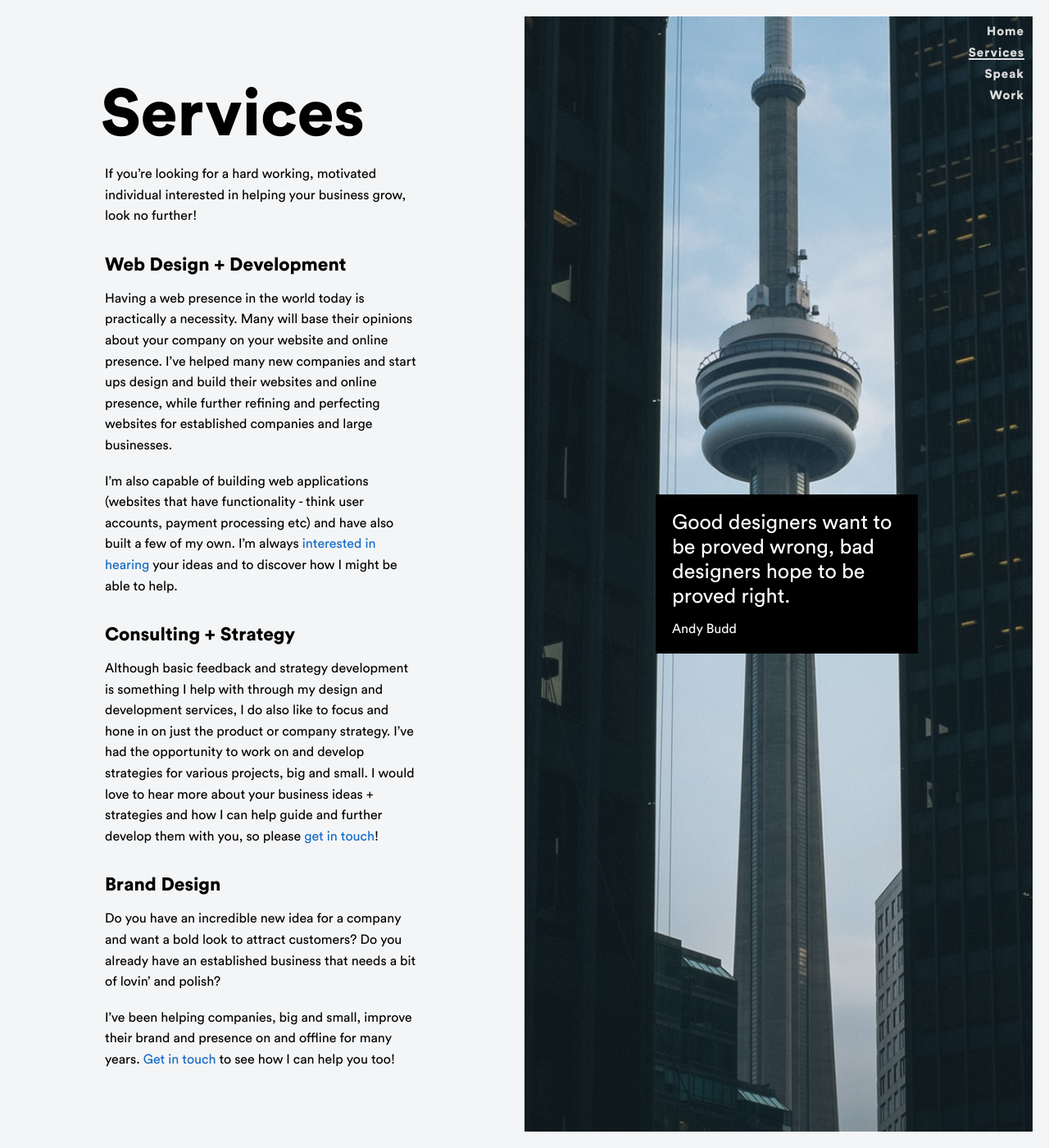
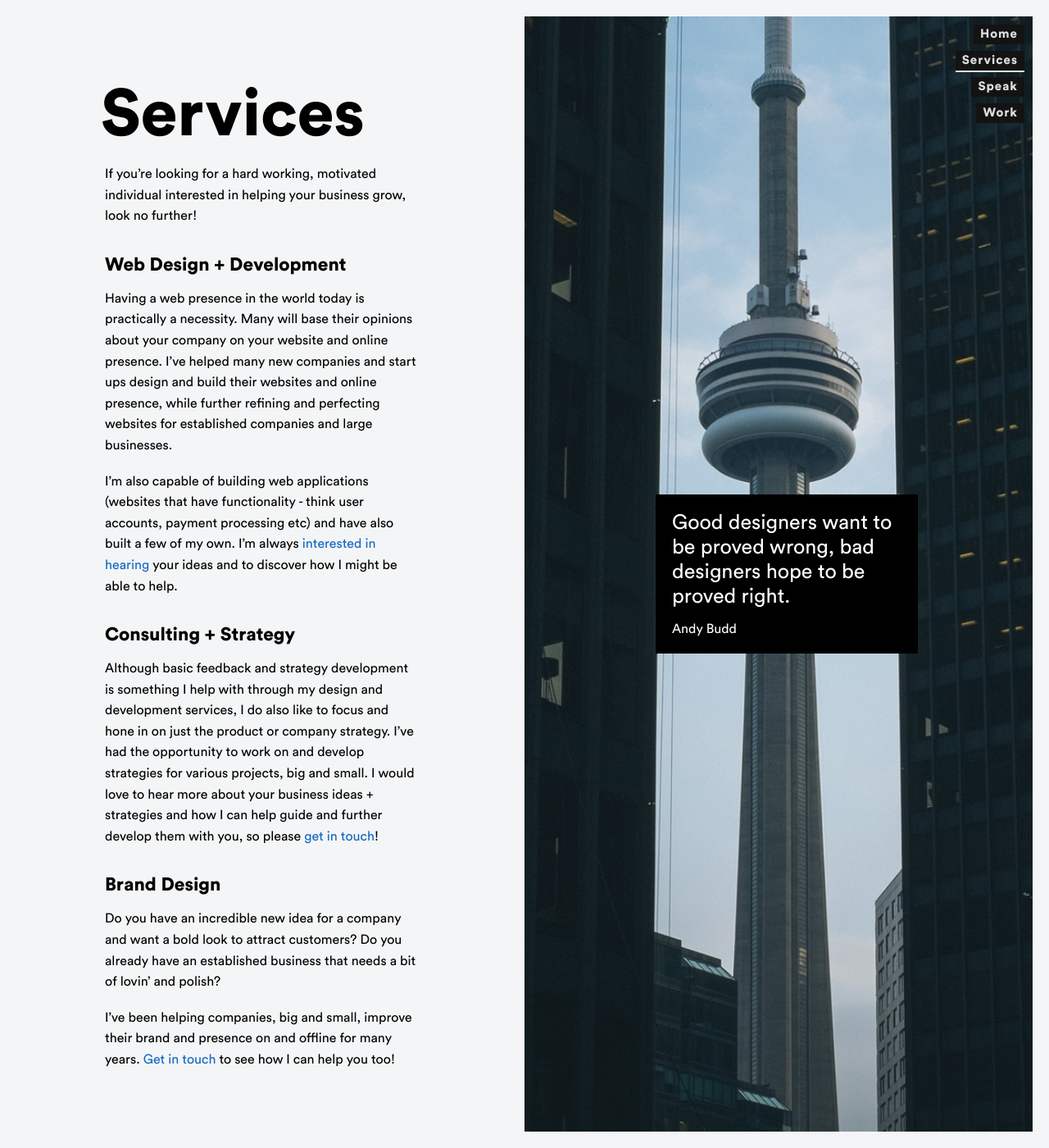
Before and after one commit to harisaurus/harisaurus.github.io, a Jekyll site: the page built from services.md, in a window 1280 px wide and 1400 px high. Shown: the whole window at 82% size. Built offline with Jekyll 4.4.1, drawn with Linux system fonts in a browser that asks for light colours.

Commit message:
nav a11y

```diff
--- a/_sass/objects/_navigation.scss
+++ b/_sass/objects/_navigation.scss
@@ -30,6 +30,9 @@
   letter-spacing: 1px;
   color: #ddd;
   font-weight: 900;
+  display: inline-block;
+  background: #131313;
+  padding: 3px 8px;
 
   &:hover {
     color: white;
@@ -40,7 +43,7 @@
     &:after {
       content: '';
       position: absolute;
-      top: 90%;
+      top: 100%;
       left: 0;
       width: 100%;
       height: 0px;
```
